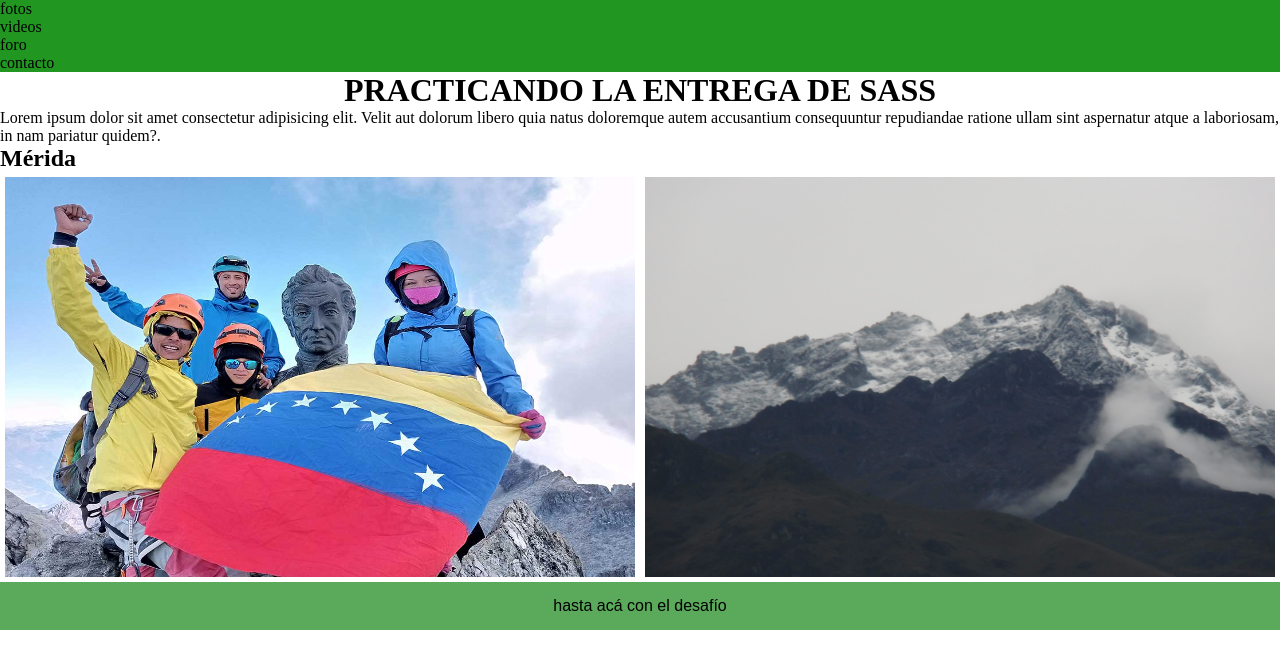
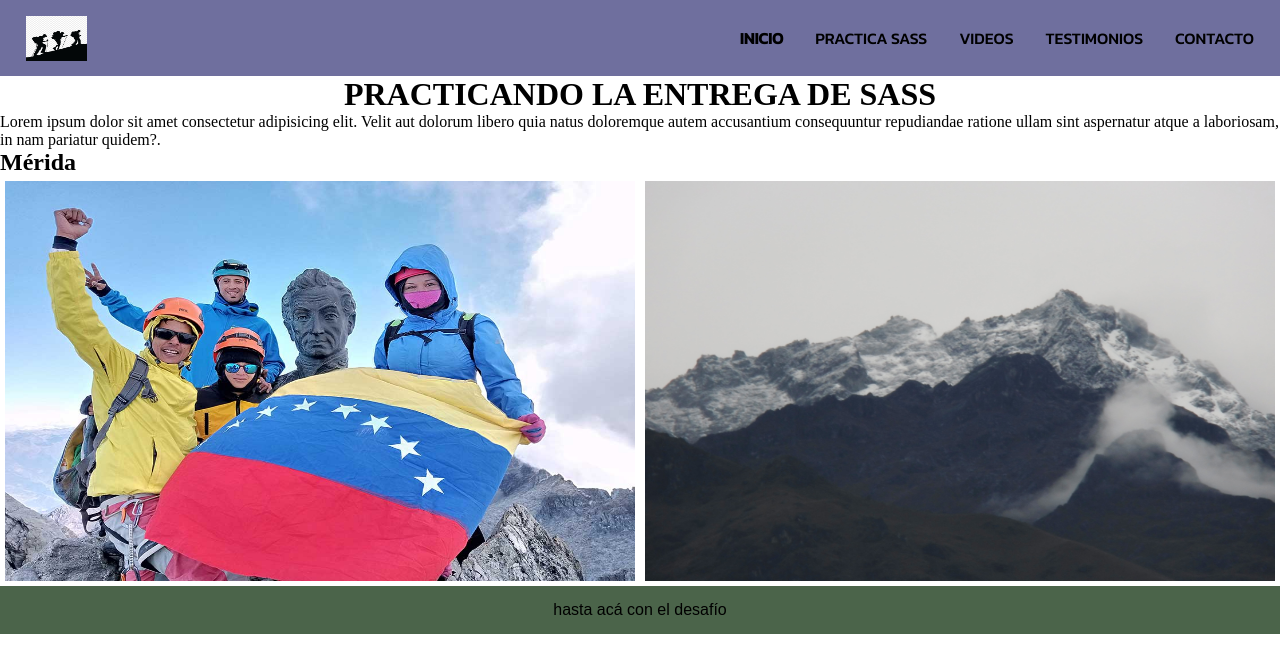
Before and after one commit to quijote38/entregaSass, a website: page index.html in a window 1280 px wide. Drawn offline with Linux system fonts and the light colour scheme.

Commit message:
agregando variables a la pag de la practica Sass

```diff
--- a/index.html
+++ b/index.html
@@ -5,21 +5,29 @@
     <meta http-equiv="X-UA-Compatible" content="IE=edge">
     <meta name="viewport" content="width=device-width, initial-scale=1.0">
     <link rel="stylesheet" href="./css/style.css">
-    <title>Document</title>
+    <title>Practica Sass</title>
 </head>
 <body>
 
-    <!-- HEADER -->
-    <header class="header">
-        <nav>
-            <ul>
-                <li>fotos</li>
-                <li>videos</li>
-                <li>foro</li>
-                <li>contacto</li>
-            </ul>
+     <!-- BLOQUE SERÍA EL: HEADER -->
+     <header class="header1">
+        <!-- ELEMENTO IMAGEN CLASSS= -->
+        <img class="header1__logo" src="./imag/logo.jpg " alt="" />
+
+        <!-- ELEMENTO NAV -->
+        <nav class="header1__nav">
+
+
+          <!-- PARA LA UL SE COLOCA HEADER__UL PORQUE NO PUEDEN HABER MÁS DE 2__ EN UNA CLASE -->
+          <ul class="header1__ul">
+            <li><a class="header1__ul--negrita" href="./index.html">INICIO</a></li>
+            <li><a  href="./practicaSass2.html">PRACTICA SASS</a></li>
+            <li><a href="#">VIDEOS</a></li>
+            <li><a href="#">TESTIMONIOS</a></li>
+            <li><a href="#">CONTACTO</a></li>
+          </ul>
         </nav>
-    </header>
+      </header>
 
 
     <!-- MAIN -->
--- a/scss/main.scss
+++ b/scss/main.scss
@@ -4,8 +4,17 @@
     box-sizing: border-box;
   }
 
- @import './secciones/header';
 
- @import './secciones/main-index';
+//VARIABLES (SIEMPRE ARRIBA) DE LA SEGUNDA CLASE
 
- @import './secciones/footer'
+@import './variables/colors';
+@import './variables/typo';
+
+  //PAGINA MAIN DE LA PRIMERA CLASE
+  @import './secciones/main-index';
+
+ @import './secciones/footer';
+
+ //DE LA CLASE DE SASS 2
+
+ @import './seccionesSass2/headerSass2';
--- a/scss/secciones/_footer.scss
+++ b/scss/secciones/_footer.scss
@@ -1,5 +1,5 @@
 footer {
-    background-color: #5baa5b;
+    background-color: $verde;
     padding: 15px;
     p {
       text-align: center;
--- a/scss/secciones/_header.scss
+++ /dev/null
@@ -1,9 +0,0 @@
-header {
-    display: flex;
-    background-color: #219621;
-
-    li {
-      display: flex;
-      list-style: none;
-    }
-  }
--- /dev/null
+++ b/scss/seccionesSass2/_headerSass2.scss
@@ -0,0 +1,31 @@
+.header1 {
+  background-color:$azulclaro;
+  display: flex;
+  justify-content: space-between;
+  align-items: center;
+  padding: 10px;
+  &__logo {
+    height: 45px;
+    width: 61px;
+    margin-left: 1rem;
+  }
+  &__ul {
+    display: flex;
+    list-style: none;
+
+    &--negrita{
+        font-weight: 600;
+
+
+    }
+    li{
+        padding: 1rem;
+
+        a{
+            font-family: $tipografiaPrincipal;
+            color: black;
+            text-decoration: none;
+        }
+    }
+  }
+}
--- /dev/null
+++ b/scss/variables/_colors.scss
@@ -0,0 +1,2 @@
+$azulclaro: #12125f9a;
+$verde:#4B644A;
--- /dev/null
+++ b/scss/variables/_typo.scss
@@ -0,0 +1,3 @@
+@import url('https://fonts.googleapis.com/css2?family=Kanit:ital,wght@0,300;0,500;1,100&display=swap');
+
+$tipografiaPrincipal: 'Kanit', sans-serif;
```
Also changed, not shown: practicaSass2.html (added, +33 -0 lines), comoCompilarSass.txt (renamed from como compilar sass.txt), css/style.css, imag/logo.jpg (added), 1 other file.
